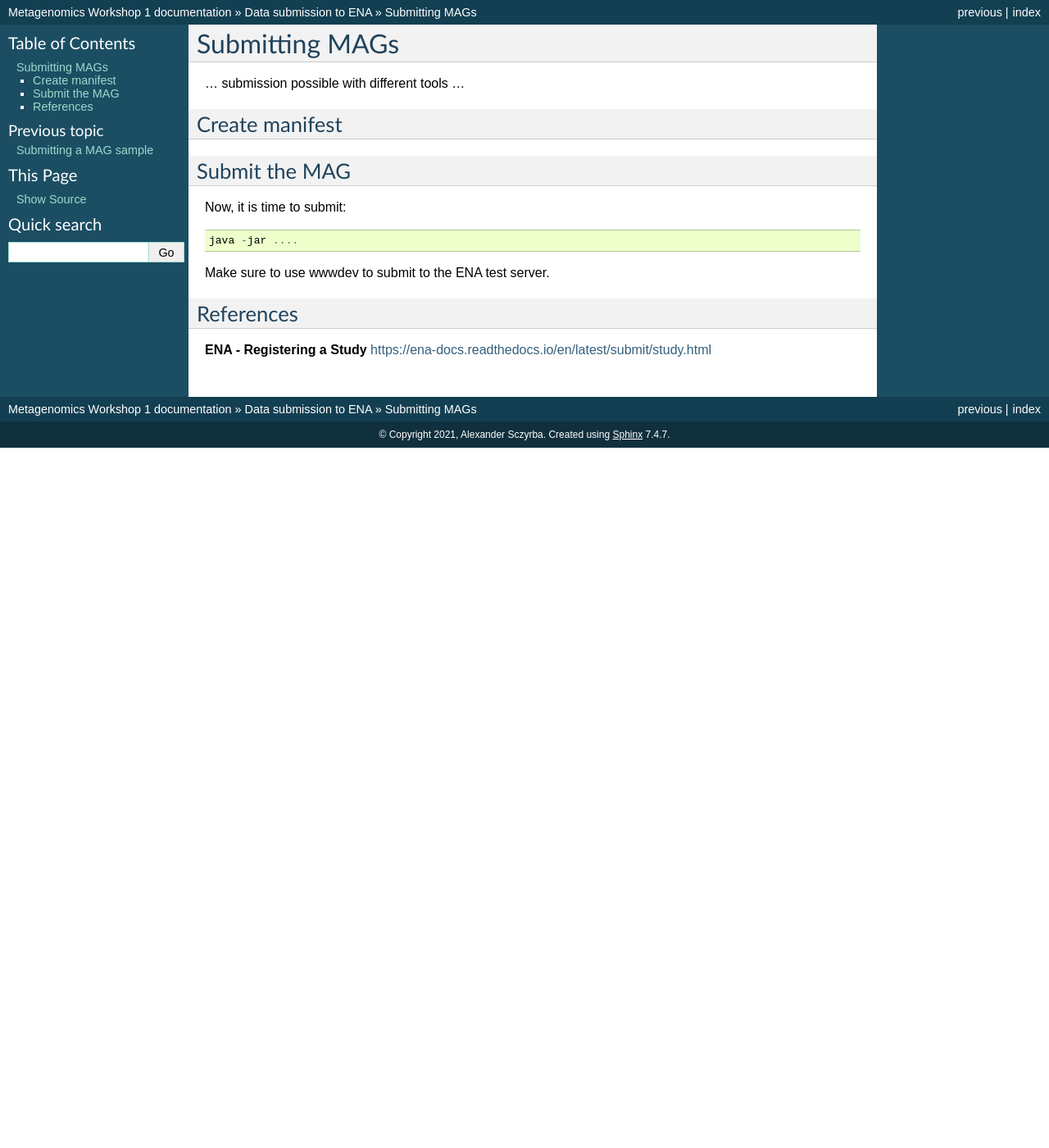
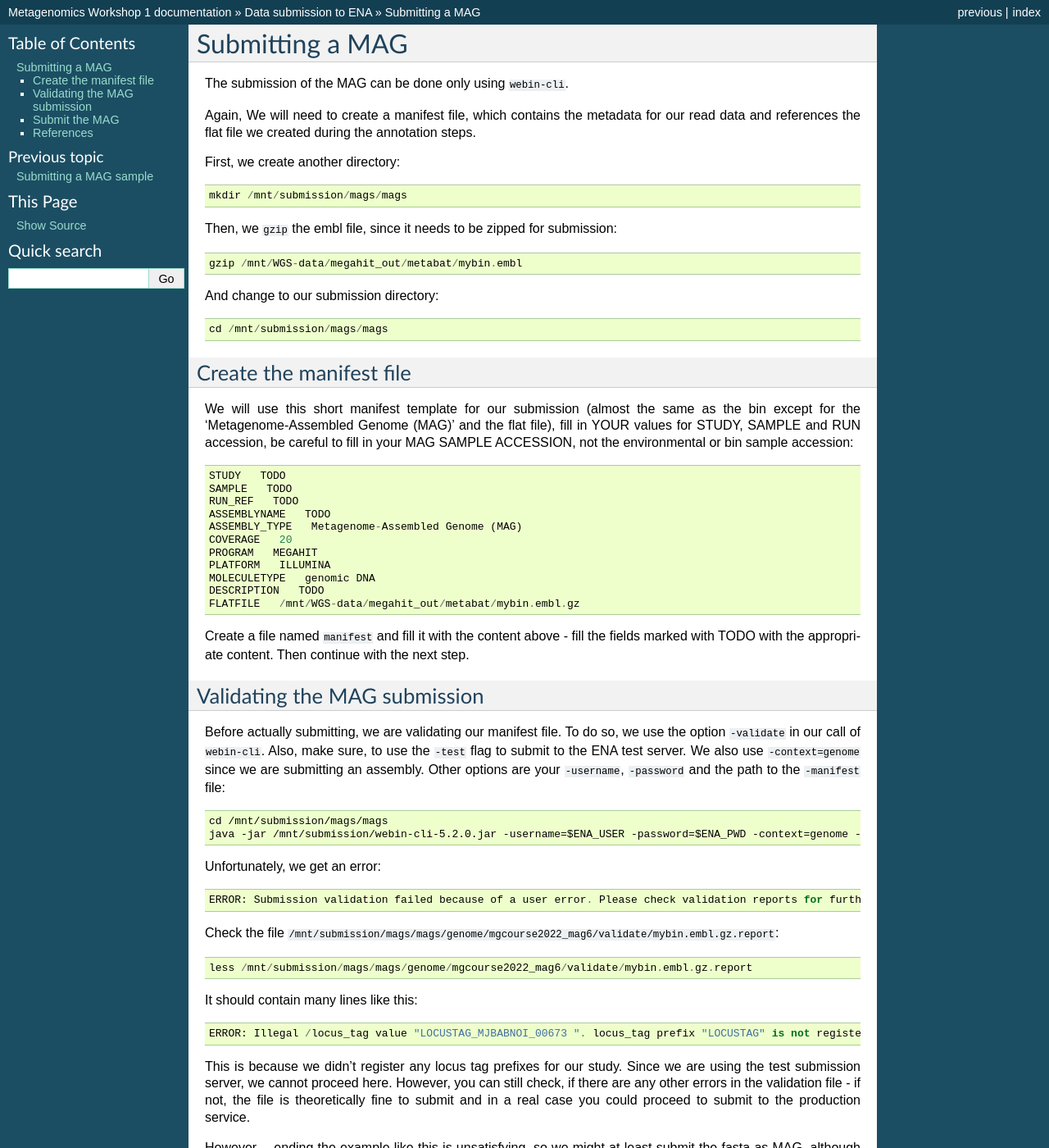
Before and after one commit to metagenomics/metagenomics-workshop, a Sphinx documentation site: the page built from docs/data_submission/mag_submission.rst, in a window 1280 px wide and 1400 px high. Shown: the whole window at 82% size. Built offline with Sphinx 7.4.7, drawn with Linux system fonts in a browser that asks for light colours; some of the changed text lies outside the part shown.

Commit message:
Update mag_submission.rst

```diff
--- a/docs/data_submission/mag_submission.rst
+++ b/docs/data_submission/mag_submission.rst
@@ -1,22 +1,97 @@
-Submitting MAGs
+Submitting a MAG
 ==================
 
-... submission possible with different tools ...
+The submission of the MAG can be done only using ``webin-cli``.
 
-Create manifest
+Again, We will need to create a manifest file, which contains the metadata for our read data and references the flat file we created during the annotation steps.
+
+First, we create another directory::
+
+  mkdir /mnt/submission/mags/mags
+
+Then, we ``gzip`` the embl file, since it needs to be zipped for submission::
+
+  gzip /mnt/WGS-data/megahit_out/metabat/mybin.embl
+
+And change to our submission directory::
+
+  cd /mnt/submission/mags/mags
+
+
+Create the manifest file
 ^^^^^^^^^^
 
+We will use this short manifest template for our submission (almost the same as the bin except for the 'Metagenome-Assembled Genome (MAG)' and the flat file), fill in YOUR values for STUDY, SAMPLE and RUN accession, be careful to fill in your MAG SAMPLE ACCESSION, not the environmental or bin sample accession::
+
+  STUDY   TODO
+  SAMPLE   TODO
+  RUN_REF   TODO
+  ASSEMBLYNAME   TODO
+  ASSEMBLY_TYPE   Metagenome-Assembled Genome (MAG)
+  COVERAGE   20
+  PROGRAM   MEGAHIT
+  PLATFORM   ILLUMINA
+  MOLECULETYPE   genomic DNA
+  DESCRIPTION   TODO
+  FLATFILE   /mnt/WGS-data/megahit_out/metabat/mybin.embl.gz
+
+Create a file named ``manifest`` and fill it with the content above - fill the fields marked with TODO with the appropriate content. Then continue with the next step.
+
+Validating the MAG submission
+^^^^^^^^^^^^^^^^^^
+
+Before actually submitting, we are validating our manifest file. To do so, we use the option ``-validate`` in our call of ``webin-cli``. Also, make sure, to use the ``-test`` flag to submit to the ENA test server. We also use ``-context=genome`` since we are submitting an assembly. Other options are your ``-username``, ``-password`` and the path to the ``-manifest`` file::
+
+  cd /mnt/submission/mags/mags
+  java -jar /mnt/submission/webin-cli-5.2.0.jar -username=$ENA_USER -password=$ENA_PWD -context=genome -manifest=manifest -validate -test
+
+Unfortunately, we get an error::
+
+  ERROR: Submission validation failed because of a user error. Please check validation reports for further information: /mnt/submission/mags/mags/genome/mgcourse2022_mag6/validate
+
+Check the file ``/mnt/submission/mags/mags/genome/mgcourse2022_mag6/validate/mybin.embl.gz.report``::
+
+  less /mnt/submission/mags/mags/genome/mgcourse2022_mag6/validate/mybin.embl.gz.report
+
+It should contain many lines like this::
+
+  ERROR: Illegal /locus_tag value "LOCUSTAG_MJBABNOI_00673 ". locus_tag prefix "LOCUSTAG" is not registered with the project. [ line: 45893 of mybin.embl.gz]
+
+This is because we didn't register any locus tag prefixes for our study. Since we are using the test submission server, we cannot proceed here. However, you can still check, if there are any other errors in the validation file - if not, the file is theoretically fine to submit and in a real case you could proceed to submit to the production service.
+
+However... ending the example like this is unsatisfying, so we might at least submit the fasta as MAG, although you wouldn't do this in a real project, since everything is already submitted as a bin.
+
+Change the line::
+
+  FLATFILE   /mnt/WGS-data/megahit_out/metabat/mybin.embl.gz
+
+to (change to your bin-ID)::
+
+  FASTA   /mnt/WGS-data/megahit_out/metabat/bin.*.fa.gz
+
+And validate again::
+
+  java -jar /mnt/submission/webin-cli-5.2.0.jar -username=$ENA_USER -password=$ENA_PWD -context=genome -manifest=manifest -validate -test
+
+This should yield a success message.
 
 Submit the MAG
 ^^^^^^^^^^^^^^^^
 
-Now, it is time to submit::
+Now, that our MAG submission is validated successfully, we can go on with the submission. Just replace the ``-validate`` flag by ``-submit`` in the ``webin-cli`` call. Do NOT remove the ``-test`` flag::
 
-  java -jar ....
+  cd /mnt/submission/mags/mags
+  java -jar /mnt/submission/webin-cli-5.2.0.jar -username=$ENA_USER -password=$ENA_PWD -context=genome -manifest=manifest -submit -test
 
-Make sure to use wwwdev to submit to the ENA test server.
+If everything works fine, you should receive a message like::
+
+INFO : The TEST submission has been completed successfully. This was a TEST submission and no data was submitted. The following analysis accession was assigned to the submission: ERZ14243535
+
+Now the last thing, we could do, is checking your submission in the webinterface:
+
+https://wwwdev.ebi.ac.uk/ena/submit/webin/
 
 
 References
 ^^^^^^^^^^
-**ENA - Registering a Study** https://ena-docs.readthedocs.io/en/latest/submit/study.html
+**ENA - Submitting A Metagenome-Assembled Genome (MAG)** https://ena-docs.readthedocs.io/en/latest/submit/assembly/metagenome/binned.html
```
